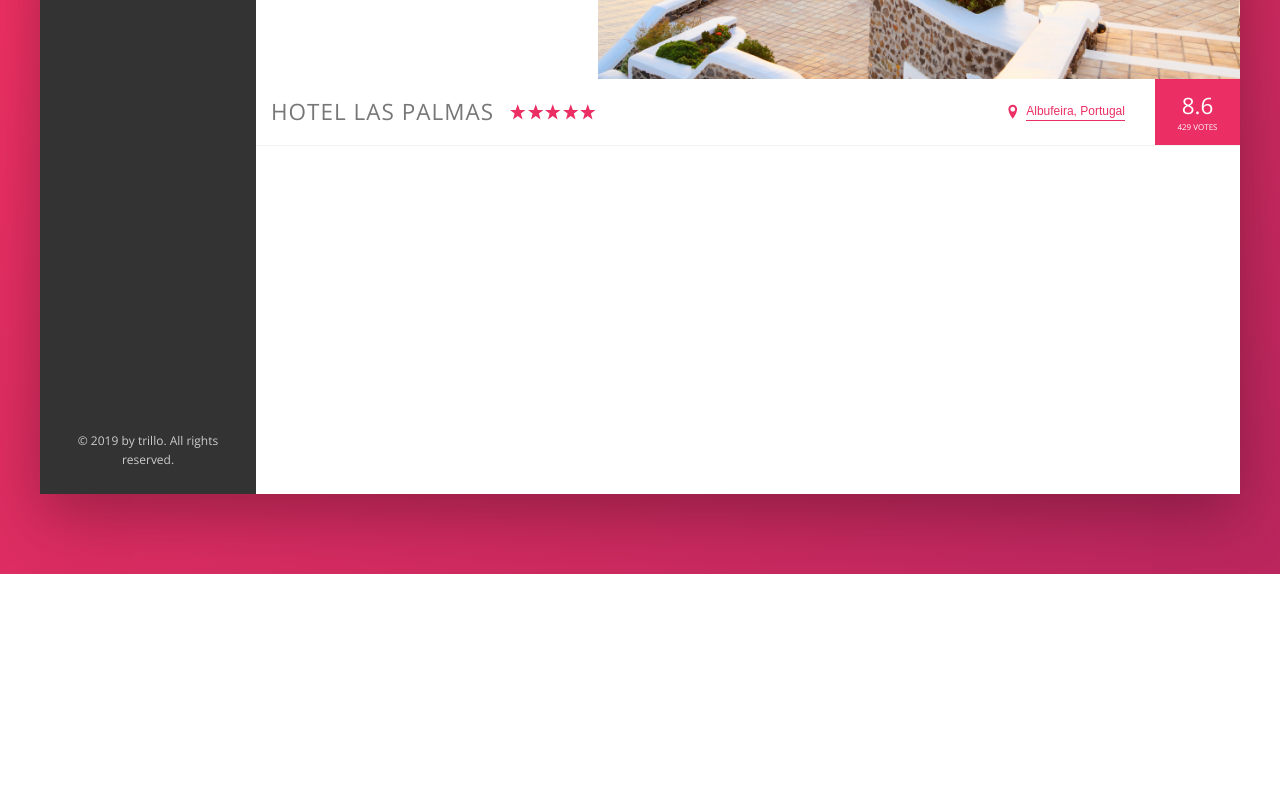
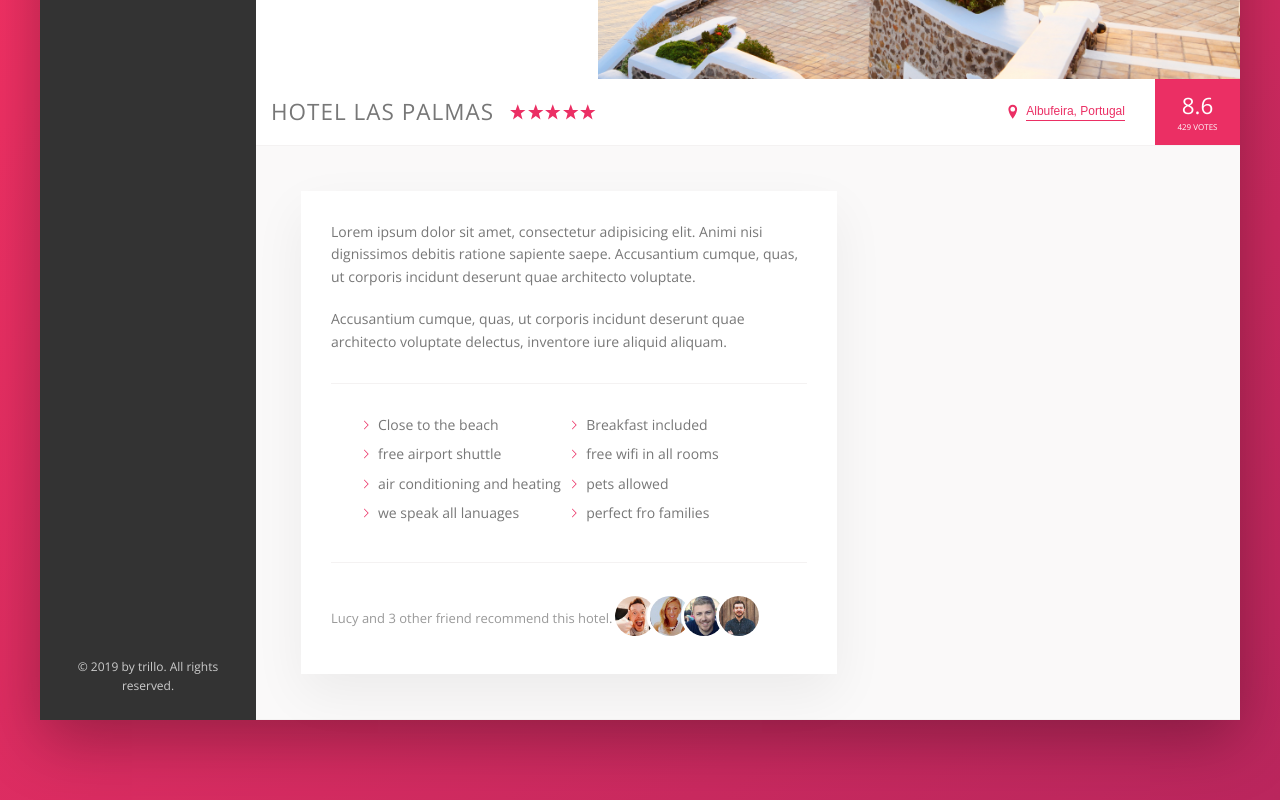
Before and after one commit to Toyurc/Trillo, a website: page index.html in a window 1280 px wide. Shown: the part 456-1256 px from the top of the page. Before the commit the page ends 1030 px from the top, so only its background shows below. Drawn offline with nearby package versions, Linux system fonts and the light colour scheme.

Commit message:
Feat: adds first card of description page

```diff
--- a/index.html
+++ b/index.html
@@ -127,7 +127,38 @@
                         <div class="overview__rating-count">429 votes</div>
                     </div>
                 </div>
-
+                <div class="detail">
+                    <div class="description">
+                        <p class="paragraph">
+                                Lorem ipsum dolor sit amet, consectetur adipisicing elit. Animi nisi dignissimos debitis ratione sapiente saepe. Accusantium cumque, quas, ut corporis incidunt deserunt quae architecto voluptate.
+                        </p>
+                        <p class="paragraph">
+                                Accusantium cumque, quas, ut corporis incidunt deserunt quae architecto voluptate delectus, inventore iure aliquid aliquam.
+                        </p>
+                        <ul class="list">
+                            <li class="list__item">Close to the beach</li>
+                            <li class="list__item">Breakfast included</li>
+                            <li class="list__item">free airport shuttle</li>
+                            <li class="list__item">free wifi in all rooms</li>
+                            <li class="list__item">air conditioning and heating</li>
+                            <li class="list__item">pets allowed</li>
+                            <li class="list__item">we speak all lanuages</li>
+                            <li class="list__item">perfect fro families</li>
+                        </ul>
+                        <div class="recommend">
+                            <p class="recommend__count">
+                                Lucy and 3 other friend recommend this hotel.
+                            </p>
+                            <div class="recommend__friends">
+                                <img src="img/user-1.jpg" alt="friend 1" class="recommend__photo">
+                                <img src="img/user-2.jpg" alt="friend 2" class="recommend__photo">
+                                <img src="img/user-3.jpg" alt="friend 3" class="recommend__photo">
+                                <img src="img/user-4.jpg" alt="friend 4" class="recommend__photo">
+                            </div>
+                        </div>
+                    </div>
+                    <div class="user-reviews"></div>
+                </div>
             </main>
         </div>
     </div>
--- a/sass/_base.scss
+++ b/sass/_base.scss
@@ -15,7 +15,6 @@ Grey dark 2: #777
 Grey dark 3: #999
 
 */
-
 
 :root {
     --color-primary: #eb2f64;
--- a/sass/_component.scss
+++ b/sass/_component.scss
@@ -63,7 +63,6 @@
 
 ////////////////////////////////////////////////////////////////
 //user nav
-
 .user-nav {
     align-self: stretch;
 
@@ -249,7 +248,6 @@
         flex-direction: column;
     }
 
-
     &__rating-average {
         font-size: 2.25rem;
         font-weight: 300;
@@ -281,7 +279,7 @@
 
     &:focus {
         outline: none;
-        animation: pulsate infinite;
+        animation: pulsate 1s infinite;
     }
 }
 
@@ -301,3 +299,77 @@
         box-shadow: none;
     }
 }
+
+////////////////////////////////////////////////////////////////
+//paragrapgh
+
+.paragraph:not(:last-of-type) {
+    margin-bottom: 2rem;
+}
+////////////////////////////////////////////////////////////////
+//recommend
+.recommend {
+    font-size: 1.3rem;
+    color: var(--color-grey-dark-3);
+    display: flex;
+    align-items: center;
+
+    &__photo{
+        box-sizing: content-box;
+        height: 4rem;
+        width: 4rem;
+        border-radius: 50%;
+        border: 3px solid #fff;
+
+        &:not(:last-child) {
+            margin-right: -1.5rem;
+        }
+    }
+
+    &__count {
+
+    }
+
+    &__friends {
+        margin-right: auto;
+    }
+}
+
+
+////////////////////////////////////////////////////////////////
+//list
+.list {
+    list-style: none;
+    margin: 3rem 0;
+    padding: 3rem;
+    border-top: var(--line);
+    border-bottom: var(--line);
+
+    display: flex;
+    flex-wrap: wrap;
+
+    &__item {
+        flex: 0 0 50%;
+        margin-bottom: .7rem;
+
+        &::before {
+            content: "";
+            display: inline-block;
+            height: 1rem;
+            width: 1rem;
+            margin-right: .7rem;
+
+            //for older browsers
+            // background-image: url(../img/SVG/chevron-thin-right.svg);
+            // background-size: cover;
+
+            //for new browser
+            //css mask
+            background-color: var(--color-primary);
+            -webkit-mask-image: url(../img/SVG/chevron-thin-right.svg);
+            -webkit-mask-size: cover;
+            -mask-image: url(../img/SVG/chevron-thin-right.svg);
+            mask-size: cover;
+        }
+    }
+}
--- a/sass/_layout.scss
+++ b/sass/_layout.scss
@@ -33,6 +33,25 @@
 .hotel-view {
     background-color: #ffffff;
     flex: 1;
+    // height: 80rem;
+}
 
-    height: 80rem;
+.detail {
+    display: flex;
+    padding: 4.5rem;
+    background-color: var(--color-grey-light-1);
+    border-bottom: var(--line);
 }
+
+.description {
+    font-size: 1.4rem;
+    flex: 0 0 60%;
+    margin-right: 4.5rem;
+    background-color: #fff;
+    box-shadow: var(--shadow-light);
+    padding: 3rem;
+}
+
+.user-reviews {
+    flex: 1;
+}
```
Also changed, not shown: css/style.css.
